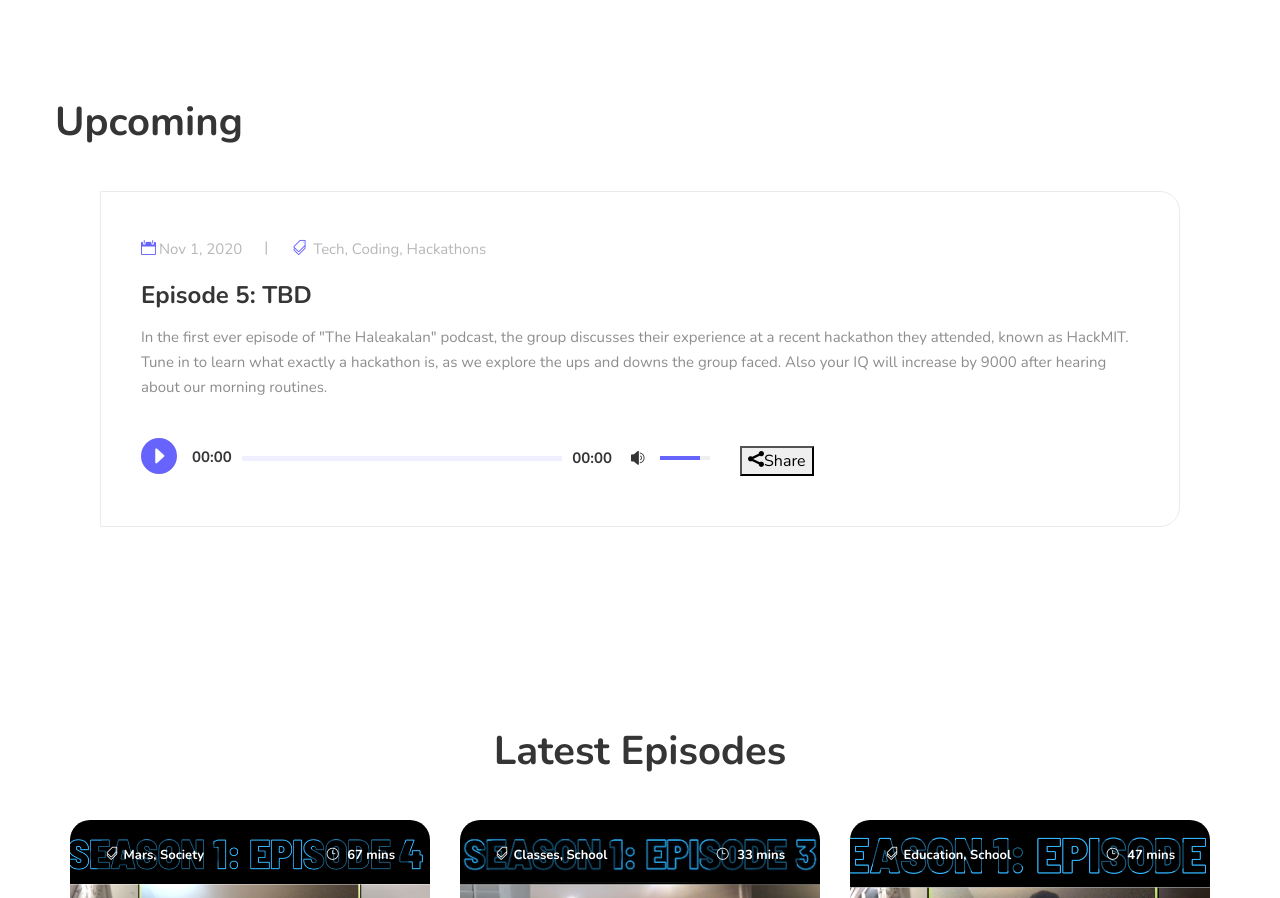
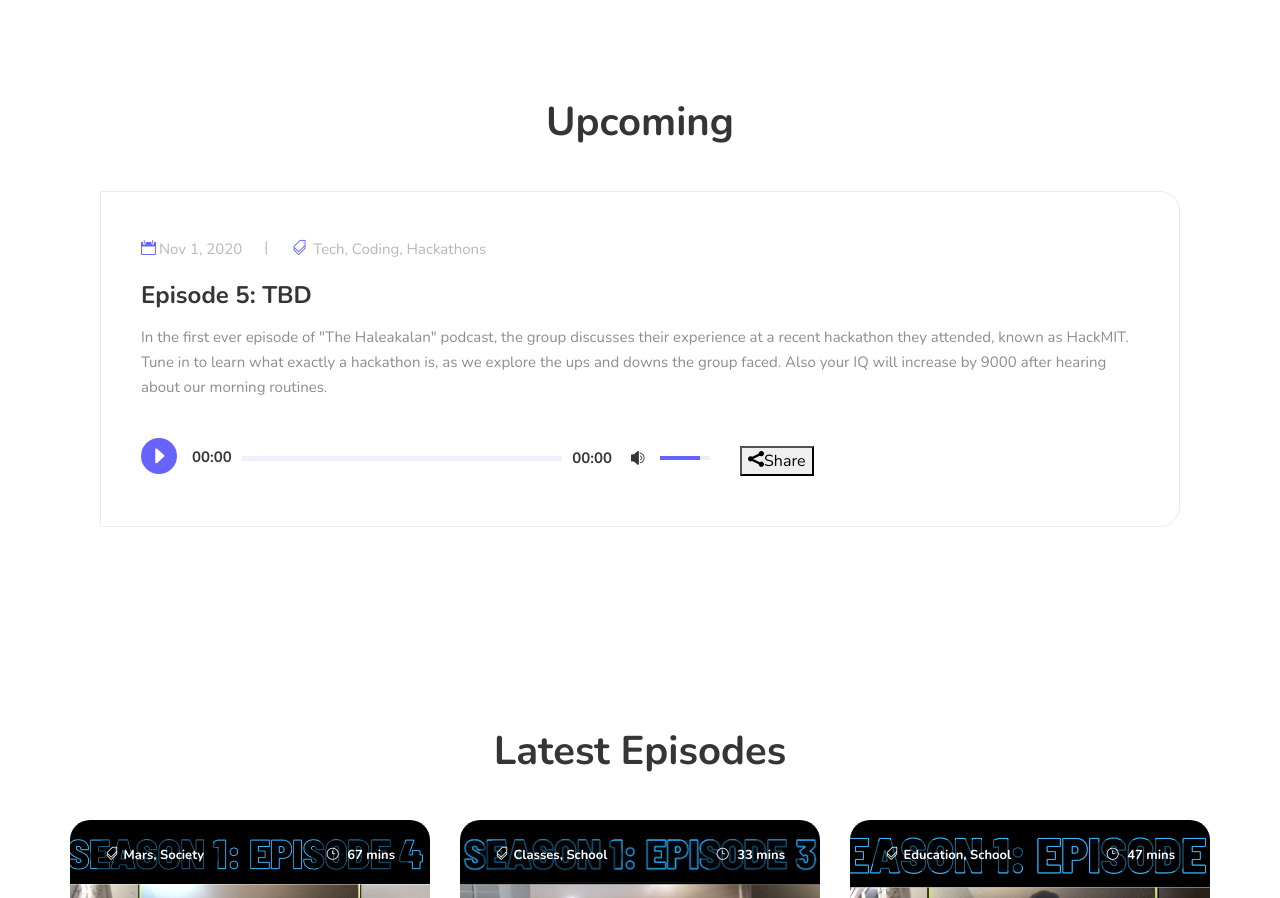
Before and after one commit to ayaanzhaque/The-Haleakalan-Podcast, a plain HTML site: page index.html in a window 1280 px wide. Shown: the part 893-1791 px from the top of the page. Drawn offline with nearby package versions, Linux system fonts and the light colour scheme.

Commit message:
Update index.html

```diff
--- a/index.html
+++ b/index.html
@@ -170,8 +170,8 @@
         <section class="podcast spad" id = "upcoming">
             <div class="container">
                 <div class="podcast__top">
-                    <div class="row">
-                        <div class="col-lg-5 col-md-5">
+                    <div class="col-lg-12">
+                        <div class="section-title">
                             <h2>Upcoming</h2>
                         </div>
                     </div>
```
